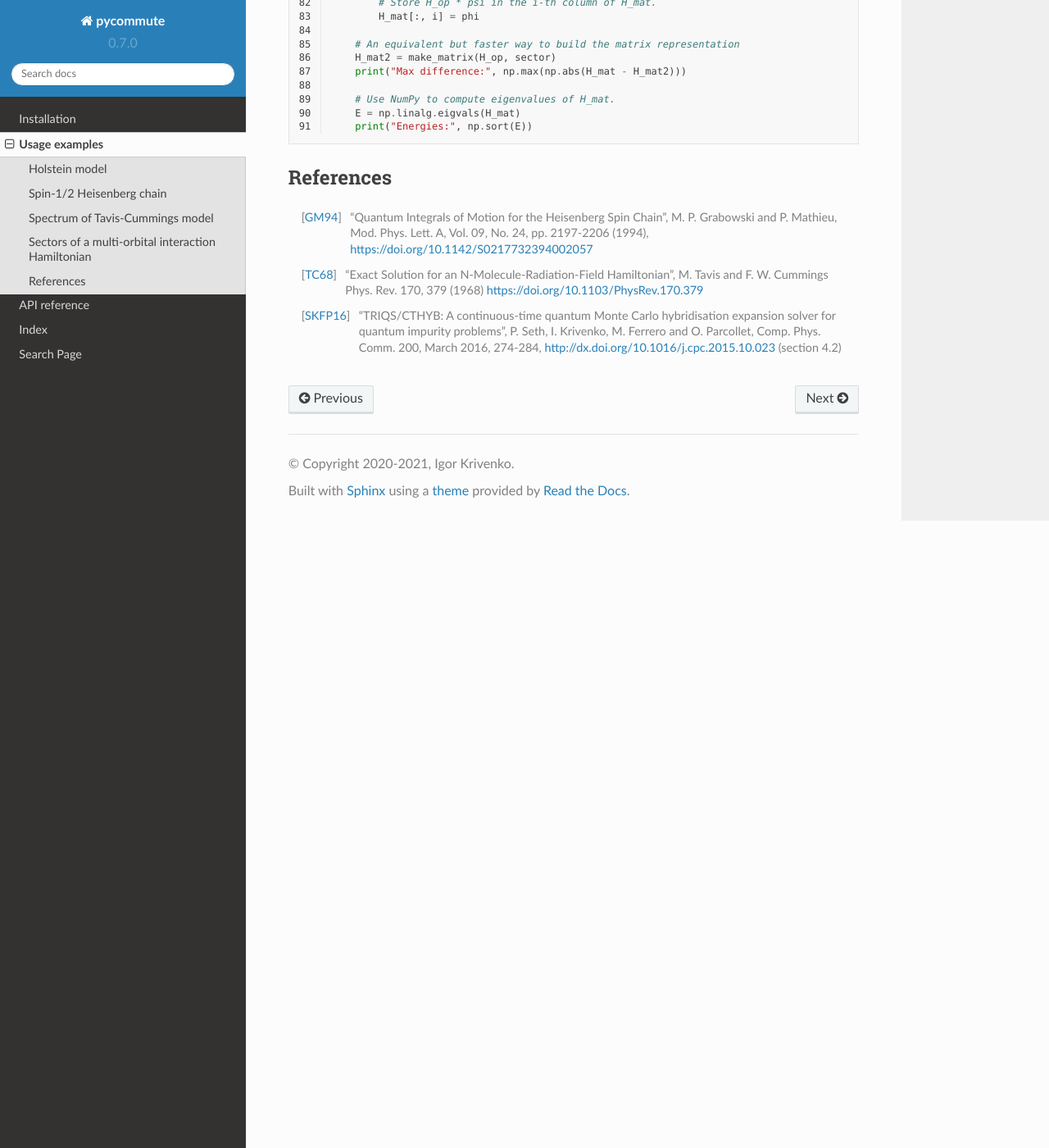
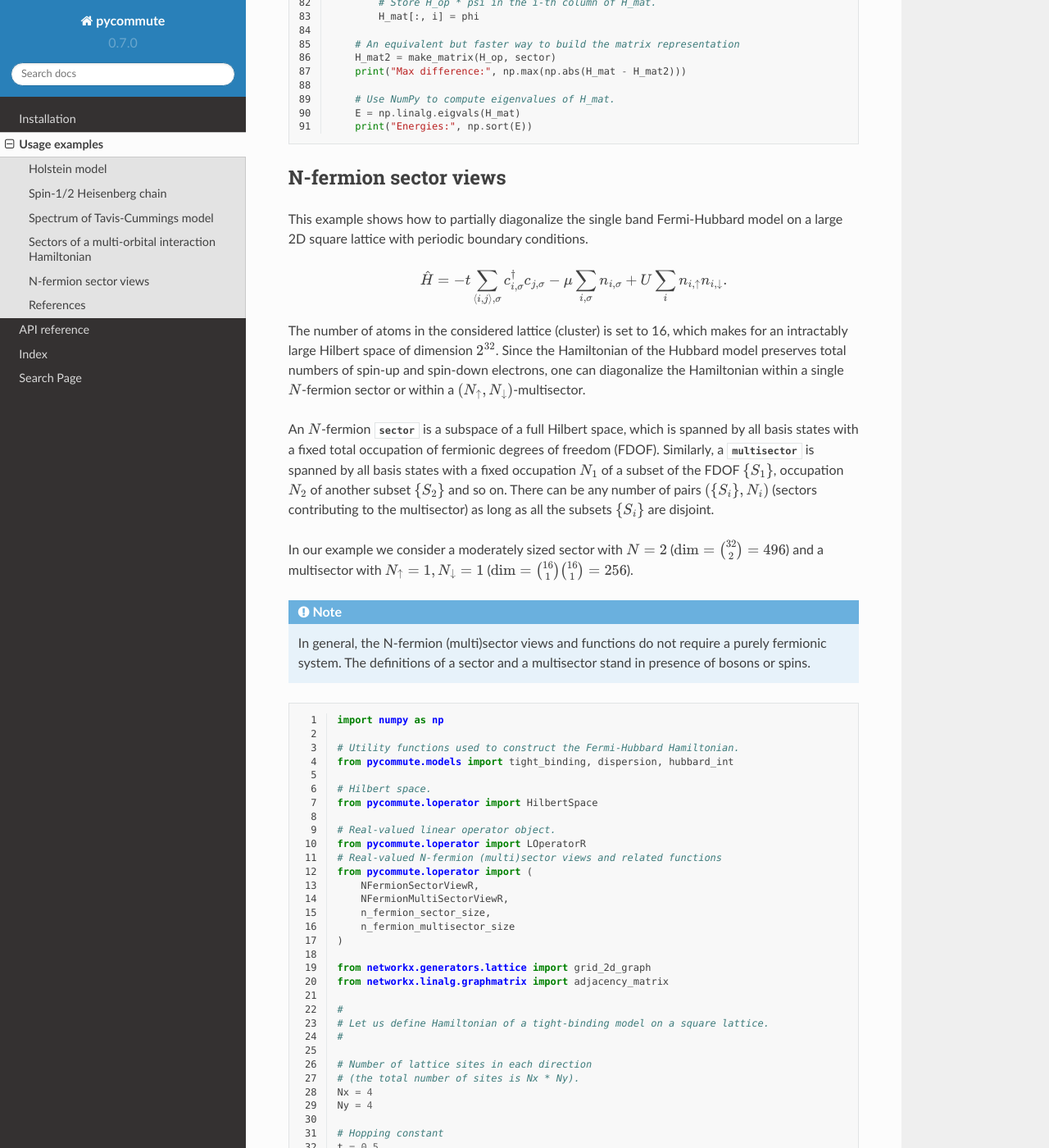
Before and after one commit to krivenko/pycommute, a Sphinx documentation site: the page built from docs/examples.rst, in a window 1280 px wide and 1400 px high, scrolled down 7637 px. Shown: the whole window at 82% size. Built offline with Sphinx 7.4.7 and the Read the Docs theme 2.0.0, drawn with Linux system fonts in a browser that asks for light colours; some of the changed text lies outside the part shown.

Commit message:
doc: New example `n_fermion_sectors`

```diff
--- a/docs/examples.rst
+++ b/docs/examples.rst
@@ -135,6 +135,53 @@ independently diagonalize the Hamiltonian within each sector.
   :lines: 11-
   :linenos:
 
+N-fermion sector views
+----------------------
+
+This example shows how to partially diagonalize the single band Fermi-Hubbard
+model on a large 2D square lattice with periodic boundary conditions.
+
+.. math::
+
+  \hat H = -t\sum_{\langle i,j \rangle, \sigma}
+            c^\dagger_{i,\sigma} c_{j,\sigma}
+            -\mu \sum_{i, \sigma} n_{i,\sigma}
+            + U \sum_i n_{i,\uparrow} n_{i,\downarrow}.
+
+The number of atoms in the considered lattice (cluster) is set to 16, which
+makes for an intractably large Hilbert space of dimension :math:`2^{32}`.
+Since the Hamiltonian of the Hubbard model preserves total numbers of
+spin-up and spin-down electrons, one can diagonalize the Hamiltonian within a
+single :math:`N`-fermion sector or within a
+:math:`(N_\uparrow, N_\downarrow)`-multisector.
+
+An :math:`N`-fermion
+:py:class:`sector <pycommute.loperator.NFermionSectorViewR>` is a subspace of
+a full Hilbert space, which is spanned by all basis states with a fixed total
+occupation of fermionic degrees of freedom (FDOF). Similarly, a
+:py:class:`multisector <pycommute.loperator.NFermionMultiSectorViewR>` is
+spanned by all basis states with a fixed occupation :math:`N_1` of a subset of
+the FDOF :math:`\{S_1\}`, occupation :math:`N_2` of another subset
+:math:`\{S_2\}` and so on. There can be any number of pairs
+:math:`(\{S_i\}, N_i)` (sectors contributing to the multisector) as long as
+all the subsets :math:`\{S_i\}` are disjoint.
+
+In our example we consider a moderately sized sector with :math:`N = 2`
+(:math:`\dim = {32 \choose 2} = 496`)
+and a multisector with :math:`N_\uparrow = 1, N_\downarrow = 1`
+(:math:`\dim = {16 \choose 1}{16 \choose 1} = 256`).
+
+.. note::
+
+  In general, the N-fermion (multi)sector views and functions do not require
+  a purely fermionic system. The definitions of a sector and a
+  multisector stand in presence of bosons or spins.
+
+.. literalinclude:: examples/n_fermion_sectors.py
+  :language: python
+  :lines: 16-
+  :linenos:
+
 References
 ----------
 
--- /dev/null
+++ b/docs/examples/n_fermion_sectors.py
@@ -0,0 +1,162 @@
+#
+# This file is part of pycommute, Python bindings for the libcommute C++
+# quantum operator algebra library.
+#
+# Copyright (C) 2020-2021 Igor Krivenko <igor.s.krivenko@gmail.com>
+#
+# This Source Code Form is subject to the terms of the Mozilla Public
+# License, v. 2.0. If a copy of the MPL was not distributed with this
+# file, You can obtain one at http://mozilla.org/MPL/2.0/.
+
+#
+# Fermi-Hubbard model on a large square lattice and diagonalization of
+# its moderately sized sectors.
+#
+
+import numpy as np
+
+# Utility functions used to construct the Fermi-Hubbard Hamiltonian.
+from pycommute.models import tight_binding, dispersion, hubbard_int
+
+# Hilbert space.
+from pycommute.loperator import HilbertSpace
+
+# Real-valued linear operator object.
+from pycommute.loperator import LOperatorR
+# Real-valued N-fermion (multi)sector views and related functions
+from pycommute.loperator import (
+    NFermionSectorViewR,
+    NFermionMultiSectorViewR,
+    n_fermion_sector_size,
+    n_fermion_multisector_size
+)
+
+from networkx.generators.lattice import grid_2d_graph
+from networkx.linalg.graphmatrix import adjacency_matrix
+
+#
+# Let us define Hamiltonian of a tight-binding model on a square lattice.
+#
+
+# Number of lattice sites in each direction
+# (the total number of sites is Nx * Ny).
+Nx = 4
+Ny = 4
+
+# Hopping constant
+t = 0.5
+# Chemical potential
+mu = 1.0
+# Coulomb repulsion
+U = 2.0
+
+# Use NetworkX to construct the periodic square lattice (graph)
+lat = grid_2d_graph(Nx, Ny, periodic=True)
+
+# Create lists of indices for spin-up and spin-down operators.
+# lat.nodes() returns a list of Nx * Ny pairs of site indices (x, y).
+indices_up = [(x, y, "up") for x, y in lat.nodes()]
+indices_dn = [(x, y, "down") for x, y in lat.nodes()]
+
+# A sum of tight-binding Hamiltonians for both spins.
+# The hopping matrix passed to tight_binding() is proportional to the
+# adjacency matrix of the lattice.
+hopping_matrix = -t * adjacency_matrix(lat).todense()
+H = tight_binding(hopping_matrix, indices=indices_up) \
+    + tight_binding(hopping_matrix, indices=indices_dn)
+
+# Add the chemical potential terms
+H += dispersion(-mu * np.ones(len(indices_up)), indices=indices_up)
+H += dispersion(-mu * np.ones(len(indices_dn)), indices=indices_dn)
+
+# Add the Hubbard interaction term
+H += hubbard_int(U * np.ones(len(indices_up)),
+                 indices_up=indices_up,
+                 indices_dn=indices_dn)
+
+# Analyze structure of H and construct a suitable Hilbert space.
+hs = HilbertSpace(H)
+print("Full Hilbert space dimension:", hs.dim)
+
+# Construct a linear operator corresponding to H and acting in the Hilbert
+# space 'hs'.
+H_op = LOperatorR(H, hs)
+
+#
+# Diagonalize the N = 2 sector of the model using 'NFermionSectorViewR'
+#
+
+N = 2
+
+sector_size = n_fermion_sector_size(hs, N)
+print("Size of the N = 2 sector:", sector_size)
+
+# Prepare a matrix representation of H_op within the N = 2 sector.
+H_mat = np.zeros((sector_size, sector_size))
+for i in range(sector_size):
+    # A column vector psi = {0, 0, ..., 1, ..., 0}
+    psi = np.zeros(sector_size)
+    psi[i] = 1.0
+    # This vector will receive the result of H_op * psi
+    phi = np.zeros(sector_size)
+
+    # Since both psi and phi are 1D NumPy arrays with size of the chosen
+    # sector, H_op cannot act on them directly as it expects vectors of
+    # size hs.dim.
+    # Instead, we are going to use real-valued 2-fermion sector views of
+    # psi and phi.
+    psi_view = NFermionSectorViewR(psi, hs, N)
+    phi_view = NFermionSectorViewR(phi, hs, N)
+
+    # Now, H_op can act on the mapped views.
+    H_op(psi_view, phi_view)
+
+    # Store H_op * psi in the i-th column of H_mat.
+    H_mat[:, i] = phi
+
+# Use NumPy to compute eigenvalues of H_mat.
+E = np.linalg.eigvals(H_mat).real
+print("10 lowest eigenvalues of the N = 2 sector:", np.sort(E)[:10])
+
+#
+# Diagonalize the N_up = 1, N_down = 1 multisector of the model using
+# 'NFermionMultiSectorViewR'
+#
+
+N_up = 1
+N_dn = 1
+
+# Define sectors contributing to the multisector
+sector_up = (indices_up, N_up)
+sector_dn = (indices_dn, N_dn)
+
+sectors = [sector_up, sector_dn]
+
+multisector_size = n_fermion_multisector_size(hs, sectors)
+print("Size of the N_up = 1, N_down = 1 multisector:", multisector_size)
+
+# Prepare a matrix representation of H_op within the multisector.
+H_mat = np.zeros((multisector_size, multisector_size))
+for i in range(multisector_size):
+    # A column vector psi = {0, 0, ..., 1, ..., 0}
+    psi = np.zeros(multisector_size)
+    psi[i] = 1.0
+    # This vector will receive the result of H_op * psi
+    phi = np.zeros(multisector_size)
+
+    # Since both psi and phi are 1D NumPy arrays with size of the chosen
+    # sector, H_op cannot act on them directly as it expects vectors of
+    # size hs.dim.
+    # Instead, we are going to use real-valued multisector views of psi and phi.
+    psi_view = NFermionMultiSectorViewR(psi, hs, sectors)
+    phi_view = NFermionMultiSectorViewR(phi, hs, sectors)
+
+    # Now, H_op can act on the mapped views.
+    H_op(psi_view, phi_view)
+
+    # Store H_op * psi in the i-th column of H_mat.
+    H_mat[:, i] = phi
+
+# Use NumPy to compute eigenvalues of H_mat.
+E = np.linalg.eigvals(H_mat).real
+print("10 lowest eigenvalues of the multisector:", np.sort(E)[:10])
```
